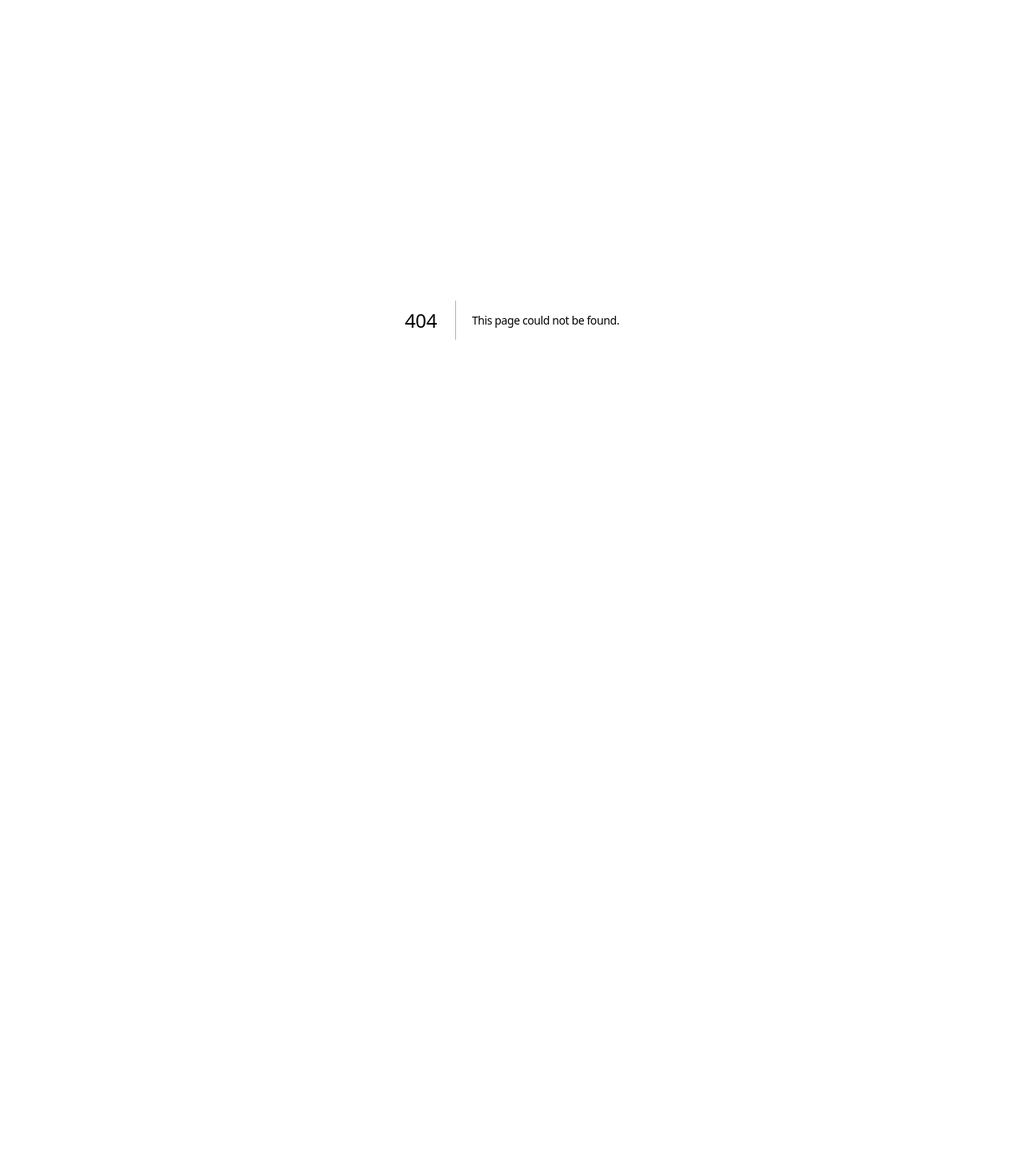
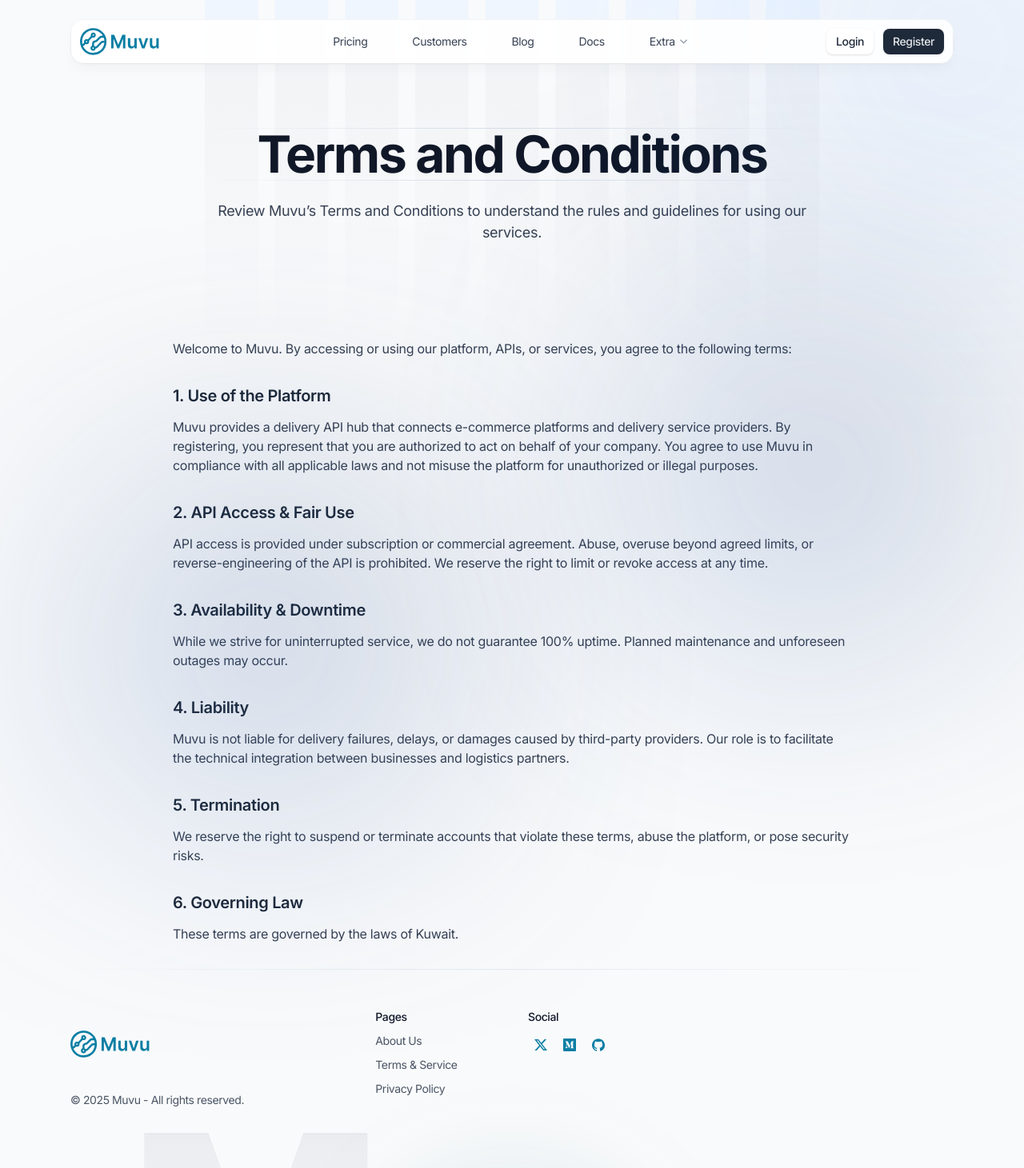
Before and after one commit to pachz/movoo-landing, a Next.js app: page /terms in a window 1280 px wide. Before the commit this address had no page. Shown: the top 1461 px of the page at 80% size. Before the commit the page ends 800 px from the top, so only its background shows below. Built offline with nearby package versions, Linux system fonts and the light colour scheme.

Commit message:
feat: `terms` added.

```diff
--- /dev/null
+++ b/app/(default)/terms/hero.tsx
@@ -0,0 +1,26 @@
+import PageIllustration from "@/components/page-illustration";
+
+export default function Hero() {
+  return (
+    <section className="relative">
+      <PageIllustration />
+      <div className="mx-auto max-w-6xl px-4 sm:px-6">
+        {/* Main content */}
+        <div className="mx-auto max-w-3xl pb-12 pt-32 md:pb-20 md:pt-40">
+          {/* Section header */}
+          <div className="pb-10 text-center">
+            <h1 className="mb-6 border-y text-5xl font-bold [border-image:linear-gradient(to_right,transparent,--theme(--color-slate-300/.8),transparent)1] md:text-6xl">
+              Terms and Conditions
+            </h1>
+            <div className="mx-auto max-w-3xl">
+              <p className="text-lg text-gray-700">
+                Review Muvu’s Terms and Conditions to understand the rules and
+                guidelines for using our services.
+              </p>
+            </div>
+          </div>
+        </div>
+      </div>
+    </section>
+  );
+}
--- /dev/null
+++ b/app/(default)/terms/page.tsx
@@ -0,0 +1,73 @@
+export const metadata = {
+  title: "Apps - Muvu",
+  description: "Page description",
+};
+
+import Hero from "./hero";
+
+export default function Apps() {
+  return (
+    <>
+      <Hero />
+      <div className="mx-auto max-w-4xl px-4 sm:px-6 mb-8">
+        <p className="mb-6 text-sm sm:text-base text-gray-700">
+          Welcome to Muvu. By accessing or using our platform, APIs, or
+          services, you agree to the following terms:
+        </p>
+
+        <h2 className="mt-8 mb-3 text-lg sm:text-xl font-semibold text-gray-800">
+          1. Use of the Platform
+        </h2>
+        <p className="mb-6 text-sm sm:text-base text-gray-700">
+          Muvu provides a delivery API hub that connects e-commerce platforms
+          and delivery service providers. By registering, you represent that you
+          are authorized to act on behalf of your company. You agree to use Muvu
+          in compliance with all applicable laws and not misuse the platform for
+          unauthorized or illegal purposes.
+        </p>
+
+        <h2 className="mt-8 mb-3 text-lg sm:text-xl font-semibold text-gray-800">
+          2. API Access & Fair Use
+        </h2>
+        <p className="mb-6 text-sm sm:text-base text-gray-700">
+          API access is provided under subscription or commercial agreement.
+          Abuse, overuse beyond agreed limits, or reverse-engineering of the API
+          is prohibited. We reserve the right to limit or revoke access at any
+          time.
+        </p>
+
+        <h2 className="mt-8 mb-3 text-lg sm:text-xl font-semibold text-gray-800">
+          3. Availability & Downtime
+        </h2>
+        <p className="mb-6 text-sm sm:text-base text-gray-700">
+          While we strive for uninterrupted service, we do not guarantee 100%
+          uptime. Planned maintenance and unforeseen outages may occur.
+        </p>
+
+        <h2 className="mt-8 mb-3 text-lg sm:text-xl font-semibold text-gray-800">
+          4. Liability
+        </h2>
+        <p className="mb-6 text-sm sm:text-base text-gray-700">
+          Muvu is not liable for delivery failures, delays, or damages caused by
+          third-party providers. Our role is to facilitate the technical
+          integration between businesses and logistics partners.
+        </p>
+
+        <h2 className="mt-8 mb-3 text-lg sm:text-xl font-semibold text-gray-800">
+          5. Termination
+        </h2>
+        <p className="mb-6 text-sm sm:text-base text-gray-700">
+          We reserve the right to suspend or terminate accounts that violate
+          these terms, abuse the platform, or pose security risks.
+        </p>
+
+        <h2 className="mt-8 mb-3 text-lg sm:text-xl font-semibold text-gray-800">
+          6. Governing Law
+        </h2>
+        <p className="text-sm sm:text-base text-gray-700">
+          These terms are governed by the laws of Kuwait.
+        </p>
+      </div>
+    </>
+  );
+}
--- a/components/ui/footer.tsx
+++ b/components/ui/footer.tsx
@@ -39,7 +39,7 @@ export default function Footer({ border = false }: { border?: boolean }) {
               <li>
                 <Link
                   className="text-gray-600 transition hover:text-gray-900"
-                  href="#0"
+                  href="/terms"
                 >
                   Terms & Service
                 </Link>
```
